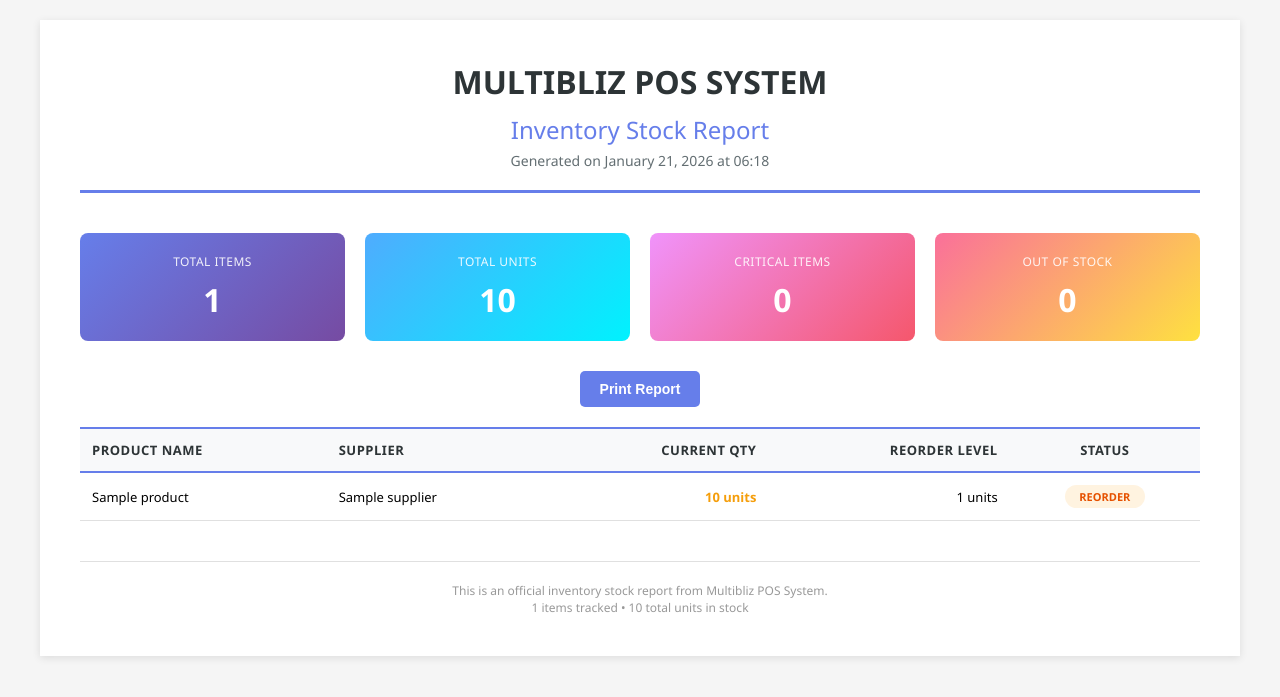
After one commit to feitansy/multibliz-pos-system, a Django app: page /inventory/stocks/print-report/ in a window 1280 px wide. The commit adds this page. Shown: the top 697 px of the page. Run offline with Django 5.2, Linux system fonts and the light colour scheme; a user stored in the database is signed in; tables that the repository leaves empty hold one stand-in row (values such as "Sample post"); parts of the project's set-up code (start-up, migrations or seed data) failed here and were passed over.

Commit message:
feat: Add inventory print reports and forecasting filters/sorting
- Add InventoryPrintReportView for generating printable inventory reports
- Implement inventory report template with summary statistics and status badges
- Add product, algorithm, date range, and sort filters to forecasting view
- Enhance forecasting template with filter controls and sorting options
- Add 'Print Report' button to inventory management page
- Improve forecasting UX with date range options (All, Last 7/30 Days, Future)
- Add sorting options for forecasts (date, quantity, revenue, algorithm, product)
- Maintain backward compatibility with existing views and templates

```diff
--- a/inventory/urls.py
+++ b/inventory/urls.py
@@ -8,6 +8,7 @@
     path('suppliers/<int:pk>/update/', views.SupplierUpdateView.as_view(), name='supplier_update'),
     path('suppliers/<int:pk>/delete/', views.SupplierDeleteView.as_view(), name='supplier_delete'),
     path('stocks/', views.StockListView.as_view(), name='stock_list'),
+    path('stocks/print-report/', views.InventoryPrintReportView.as_view(), name='inventory_print_report'),
     path('stocks/create/', views.StockCreateView.as_view(), name='stock_create'),
     path('stocks/<int:pk>/', views.StockDetailView.as_view(), name='stock_detail'),
     path('stocks/<int:pk>/update/', views.StockUpdateView.as_view(), name='stock_update'),
--- a/inventory/views.py
+++ b/inventory/views.py
@@ -1,8 +1,11 @@
 from django.shortcuts import render, redirect
-from django.views.generic import ListView, DetailView, CreateView, UpdateView, DeleteView
+from django.views.generic import ListView, DetailView, CreateView, UpdateView, DeleteView, TemplateView
 from django.urls import reverse_lazy
 from django.contrib import messages
 from django.contrib.auth.mixins import LoginRequiredMixin
+from django.db.models import Q, Sum, F, Value
+from django.db.models.functions import Coalesce
+from datetime import datetime
 from .models import Supplier, Stock
 from .forms import StockForm, SupplierForm
 from .mixins import InventoryListMixin, InventoryDetailMixin, InventoryCreateMixin, InventoryUpdateMixin, InventoryDeleteMixin
@@ -86,3 +89,67 @@
     model = Stock
     template_name = 'inventory/stock_confirm_delete.html'
     success_url = reverse_lazy('stock_list')
+
+class InventoryPrintReportView(LoginRequiredMixin, TemplateView):
+    """
+    Generate printable inventory report
+    Includes all stock levels, status, and reorder information
+    """
+    template_name = 'inventory/stock_print_report.html'
+
+    def get_context_data(self, **kwargs):
+        context = super().get_context_data(**kwargs)
+
+        # Get all stock with related product and supplier data
+        stocks = Stock.objects.select_related('product', 'supplier').all()
+
+        # Apply search filter if provided
+        search_query = self.request.GET.get('search', '')
+        if search_query:
+            stocks = stocks.filter(
+                Q(product__name__icontains=search_query) |
+                Q(supplier__name__icontains=search_query)
+            )
+
+        # Apply stock status filter
+        stock_status = self.request.GET.get('stock_status', '')
+        if stock_status == 'no_stocks':
+            stocks = stocks.filter(quantity=0)
+        elif stock_status == 'critical':
+            stocks = stocks.filter(quantity__lte=F('reorder_level'))
+        elif stock_status == 'warning':
+            stocks = stocks.filter(
+                quantity__gt=F('reorder_level'),
+                quantity__lte=F('reorder_level') + 15
+            )
+        elif stock_status == 'healthy':
+            stocks = stocks.filter(quantity__gt=F('reorder_level') + 15)
+
+        # Get sorting preference
+        sort_by = self.request.GET.get('sort_by', 'product')
+        if sort_by == 'quantity':
+            stocks = stocks.order_by('quantity')
+        elif sort_by == 'reorder_level':
+            stocks = stocks.order_by('reorder_level')
+        elif sort_by == 'supplier':
+            stocks = stocks.order_by('supplier__name')
+        else:  # Default to product name
+            stocks = stocks.order_by('product__name')
+
+        # Calculate summary statistics
+        total_items = stocks.count()
+        total_units = stocks.aggregate(total=Coalesce(Sum('quantity'), 0))['total']
+        critical_count = stocks.filter(quantity__lte=F('reorder_level')).count()
+        no_stock_count = stocks.filter(quantity=0).count()
+
+        context['stocks'] = stocks
+        context['total_items'] = total_items
+        context['total_units'] = total_units
+        context['critical_count'] = critical_count
+        context['no_stock_count'] = no_stock_count
+        context['search_query'] = search_query
+        context['stock_status'] = stock_status
+        context['sort_by'] = sort_by
+        context['generated_date'] = datetime.now()
+
+        return context
--- /dev/null
+++ b/templates/inventory/stock_print_report.html
@@ -0,0 +1,349 @@
+<!DOCTYPE html>
+<html lang="en">
+<head>
+    <meta charset="UTF-8">
+    <meta name="viewport" content="width=device-width, initial-scale=1.0">
+    <title>Inventory Report - Multibliz POS</title>
+    <style>
+        * {
+            margin: 0;
+            padding: 0;
+            box-sizing: border-box;
+        }
+
+        @media print {
+            body {
+                background: white;
+            }
+            .no-print {
+                display: none !important;
+            }
+            .page-break {
+                page-break-after: always;
+            }
+            table {
+                page-break-inside: auto;
+            }
+            tr {
+                page-break-inside: avoid;
+            }
+        }
+
+        body {
+            font-family: 'Segoe UI', Tahoma, Geneva, Verdana, sans-serif;
+            background: #f5f5f5;
+            padding: 20px;
+        }
+
+        .container {
+            max-width: 1200px;
+            margin: 0 auto;
+            background: white;
+            padding: 40px;
+            box-shadow: 0 2px 8px rgba(0,0,0,0.1);
+        }
+
+        .header {
+            text-align: center;
+            margin-bottom: 40px;
+            border-bottom: 3px solid #667eea;
+            padding-bottom: 20px;
+        }
+
+        .company-name {
+            font-size: 32px;
+            font-weight: bold;
+            color: #2d3436;
+            margin-bottom: 10px;
+        }
+
+        .report-title {
+            font-size: 24px;
+            color: #667eea;
+            margin-bottom: 5px;
+        }
+
+        .report-date {
+            color: #636e72;
+            font-size: 14px;
+        }
+
+        .filter-info {
+            background: #f8f9fa;
+            padding: 15px;
+            border-radius: 8px;
+            margin-bottom: 20px;
+            font-size: 13px;
+            color: #636e72;
+        }
+
+        .summary {
+            display: grid;
+            grid-template-columns: repeat(4, 1fr);
+            gap: 20px;
+            margin-bottom: 30px;
+        }
+
+        .summary-card {
+            background: linear-gradient(135deg, #667eea 0%, #764ba2 100%);
+            color: white;
+            padding: 20px;
+            border-radius: 8px;
+            text-align: center;
+        }
+
+        .summary-card.critical {
+            background: linear-gradient(135deg, #f093fb 0%, #f5576c 100%);
+        }
+
+        .summary-card.no-stock {
+            background: linear-gradient(135deg, #fa709a 0%, #fee140 100%);
+        }
+
+        .summary-card.healthy {
+            background: linear-gradient(135deg, #4facfe 0%, #00f2fe 100%);
+        }
+
+        .summary-label {
+            font-size: 12px;
+            opacity: 0.9;
+            margin-bottom: 8px;
+            text-transform: uppercase;
+            letter-spacing: 0.5px;
+        }
+
+        .summary-value {
+            font-size: 32px;
+            font-weight: bold;
+        }
+
+        table {
+            width: 100%;
+            border-collapse: collapse;
+            margin-top: 20px;
+        }
+
+        thead {
+            background: #f8f9fa;
+            border-top: 2px solid #667eea;
+            border-bottom: 2px solid #667eea;
+        }
+
+        th {
+            padding: 12px;
+            text-align: left;
+            font-weight: 600;
+            color: #2d3436;
+            font-size: 13px;
+            text-transform: uppercase;
+            letter-spacing: 0.5px;
+        }
+
+        td {
+            padding: 12px;
+            border-bottom: 1px solid #e0e0e0;
+            font-size: 13px;
+        }
+
+        tr:hover {
+            background: #f9fafb;
+        }
+
+        .status-badge {
+            display: inline-block;
+            padding: 4px 12px;
+            border-radius: 20px;
+            font-size: 11px;
+            font-weight: 600;
+            text-align: center;
+            min-width: 80px;
+        }
+
+        .status-critical {
+            background: #ffebee;
+            color: #c62828;
+        }
+
+        .status-warning {
+            background: #fff3e0;
+            color: #e65100;
+        }
+
+        .status-healthy {
+            background: #e8f5e9;
+            color: #2e7d32;
+        }
+
+        .footer {
+            margin-top: 40px;
+            padding-top: 20px;
+            border-top: 1px solid #e0e0e0;
+            text-align: center;
+            color: #999;
+            font-size: 12px;
+        }
+
+        .print-controls {
+            margin-bottom: 20px;
+            display: flex;
+            gap: 10px;
+            justify-content: center;
+        }
+
+        .print-btn {
+            background: #667eea;
+            color: white;
+            border: none;
+            padding: 10px 20px;
+            border-radius: 5px;
+            cursor: pointer;
+            font-size: 14px;
+            font-weight: 600;
+        }
+
+        .print-btn:hover {
+            background: #5568d3;
+        }
+
+        .quantity-critical {
+            color: #f5576c;
+            font-weight: bold;
+        }
+
+        .quantity-warning {
+            color: #f59e0b;
+            font-weight: bold;
+        }
+
+        .quantity-healthy {
+            color: #10b981;
+            font-weight: bold;
+        }
+
+        @media (max-width: 768px) {
+            .container {
+                padding: 20px;
+            }
+
+            .summary {
+                grid-template-columns: repeat(2, 1fr);
+            }
+
+            .company-name {
+                font-size: 24px;
+            }
+
+            .report-title {
+                font-size: 18px;
+            }
+
+            table {
+                font-size: 12px;
+            }
+
+            th, td {
+                padding: 8px;
+            }
+        }
+    </style>
+</head>
+<body>
+    <div class="container">
+        <div class="header">
+            <div class="company-name">MULTIBLIZ POS SYSTEM</div>
+            <div class="report-title">Inventory Stock Report</div>
+            <div class="report-date">Generated on {{ generated_date|date:"F j, Y \\a\\t H:i" }}</div>
+        </div>
+
+        {% if search_query or stock_status %}
+        <div class="filter-info">
+            <strong>Filters Applied:</strong>
+            {% if search_query %}<span>Search: "{{ search_query }}"</span> • {% endif %}
+            {% if stock_status %}<span>Status: {{ stock_status|title }}</span>{% endif %}
+        </div>
+        {% endif %}
+
+        <!-- Summary Cards -->
+        <div class="summary no-print">
+            <div class="summary-card">
+                <div class="summary-label">Total Items</div>
+                <div class="summary-value">{{ total_items }}</div>
+            </div>
+            <div class="summary-card healthy">
+                <div class="summary-label">Total Units</div>
+                <div class="summary-value">{{ total_units }}</div>
+            </div>
+            <div class="summary-card critical">
+                <div class="summary-label">Critical Items</div>
+                <div class="summary-value">{{ critical_count }}</div>
+            </div>
+            <div class="summary-card no-stock">
+                <div class="summary-label">Out of Stock</div>
+                <div class="summary-value">{{ no_stock_count }}</div>
+            </div>
+        </div>
+
+        <!-- Print Controls -->
+        <div class="print-controls no-print">
+            <button class="print-btn" onclick="window.print()">
+                <i class="fas fa-print"></i> Print Report
+            </button>
+        </div>
+
+        <!-- Inventory Table -->
+        <table>
+            <thead>
+                <tr>
+                    <th>Product Name</th>
+                    <th>Supplier</th>
+                    <th style="text-align: right;">Current Qty</th>
+                    <th style="text-align: right;">Reorder Level</th>
+                    <th style="text-align: center;">Status</th>
+                </tr>
+            </thead>
+            <tbody>
+                {% for stock in stocks %}
+                <tr>
+                    <td>{{ stock.product.name }}</td>
+                    <td>{{ stock.supplier.name }}</td>
+                    <td style="text-align: right;">
+                        {% if stock.quantity == 0 %}
+                            <span class="quantity-critical">{{ stock.quantity }} units</span>
+                        {% elif stock.quantity <= stock.reorder_level %}
+                            <span class="quantity-critical">{{ stock.quantity }} units</span>
+                        {% elif stock.quantity <= stock.reorder_level|add:15 %}
+                            <span class="quantity-warning">{{ stock.quantity }} units</span>
+                        {% else %}
+                            <span class="quantity-healthy">{{ stock.quantity }} units</span>
+                        {% endif %}
+                    </td>
+                    <td style="text-align: right;">{{ stock.reorder_level }} units</td>
+                    <td style="text-align: center;">
+                        {% if stock.quantity == 0 %}
+                            <span class="status-badge status-critical">NO STOCK</span>
+                        {% elif stock.quantity <= stock.reorder_level %}
+                            <span class="status-badge status-critical">CRITICAL</span>
+                        {% elif stock.quantity <= stock.reorder_level|add:15 %}
+                            <span class="status-badge status-warning">REORDER</span>
+                        {% else %}
+                            <span class="status-badge status-healthy">HEALTHY</span>
+                        {% endif %}
+                    </td>
+                </tr>
+                {% empty %}
+                <tr>
+                    <td colspan="5" style="text-align: center; padding: 30px; color: #999;">
+                        No inventory records found with the applied filters.
+                    </td>
+                </tr>
+                {% endfor %}
+            </tbody>
+        </table>
+
+        <div class="footer">
+            <p>This is an official inventory stock report from Multibliz POS System.</p>
+            <p>{{ total_items }} items tracked • {{ total_units }} total units in stock</p>
+        </div>
+    </div>
+</body>
+</html>
```
Also changed, not shown: forecasting/views.py (+51 -2 lines), templates/forecasting/forecast_list.html (+55 -1 lines), templates/inventory/stock_list.html (+8 -0 lines).
